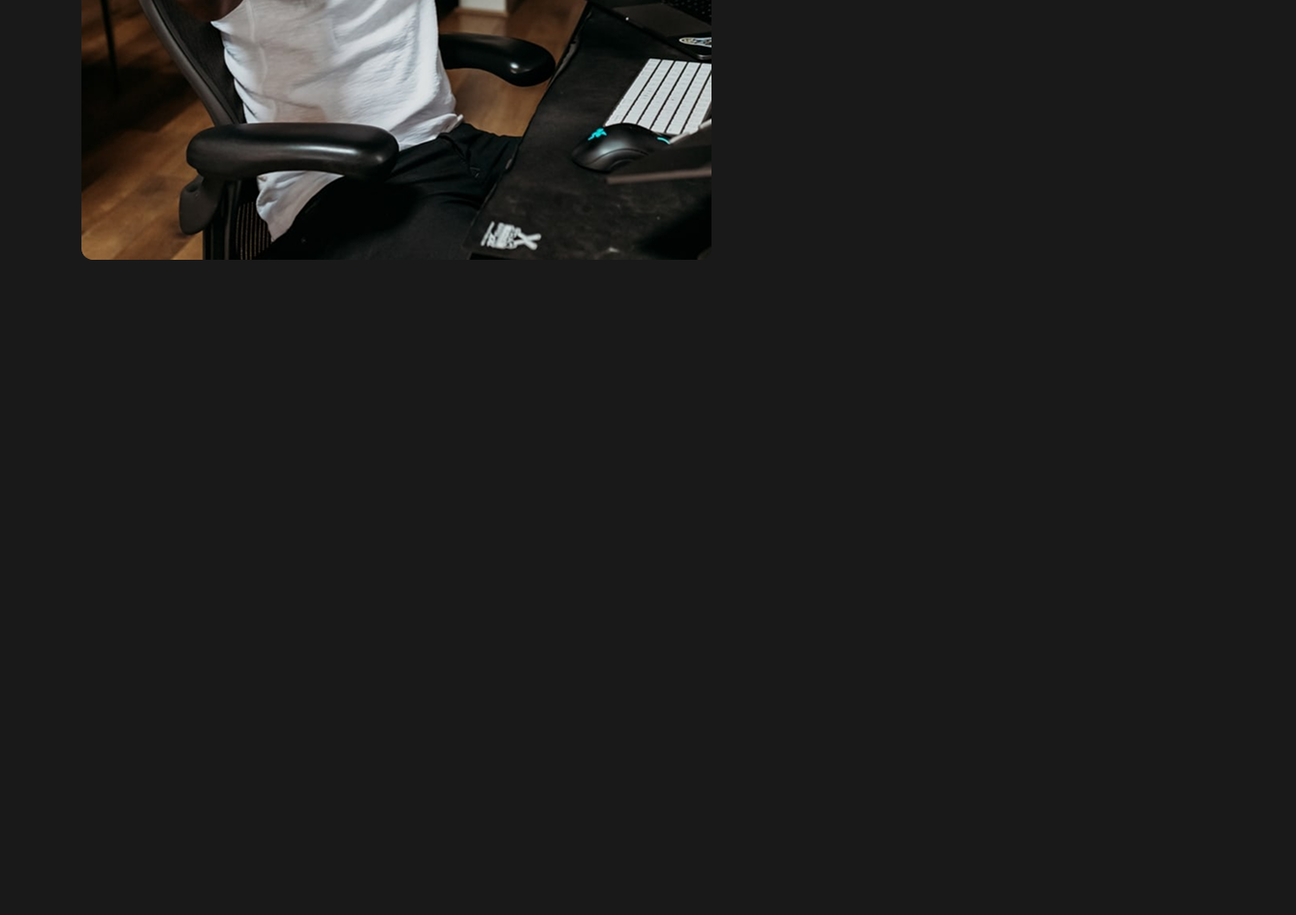
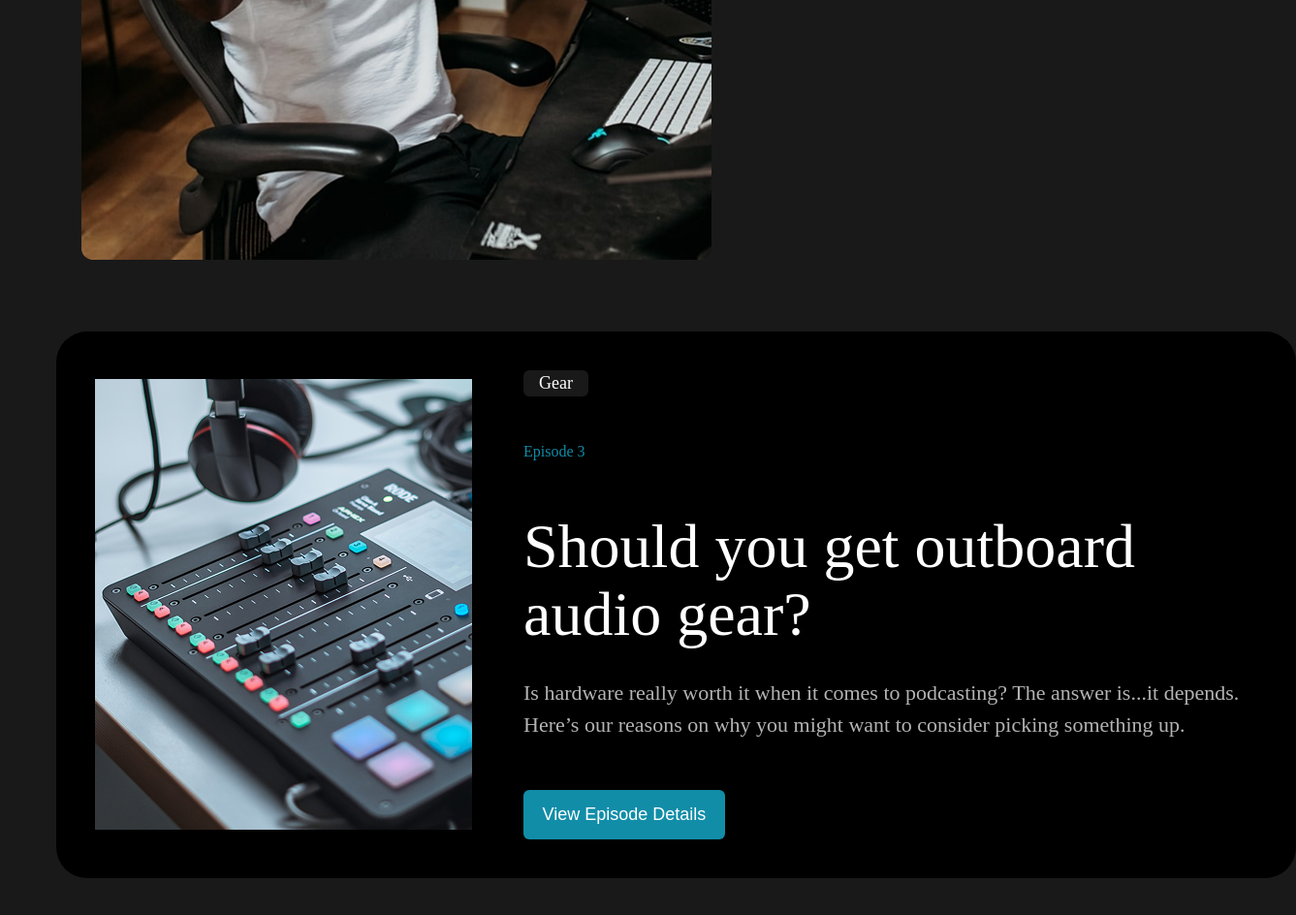
Before and after one commit to f3ixoa/figmaproject1, a plain HTML site: page index.html in a window 1280 px wide. Shown: the part 802-1746 px from the top of the page at 97% size, 1337 px wide, since content can reach past the window. Before the commit the page ends 1102 px from the top, so only its background shows below. Drawn offline with Linux system fonts and the light colour scheme.

Commit message:
second commit

```diff
--- a/index.html
+++ b/index.html
@@ -35,5 +35,17 @@
             </div>
         </div>
     </section>
+    <section class="s2">
+        <div class="card1">
+        <img src="/img/Frame.png" alt="image1">
+        <div class="card-block1">
+            <div class="Gear">Gear</div>
+            <div class="Episode">Episode 3</div>
+            <h1 class="h1card1">Should you get outboard audio gear?</h1>
+            <div class="textcard1">Is hardware really worth it when it comes to podcasting? The answer is...it depends. Here’s our reasons on why you might want to consider picking something up.</div>
+            <button class="btncard1">View Episode Details</button>
+        </div>
+    </div>
+    </section>
 </body>
 </html>
--- a/style.css
+++ b/style.css
@@ -50,3 +50,62 @@ ul a:hover{
 .icons{
     margin-right: 17px;
 }
+/*section 2*/
+.s2{
+    display: flex;
+    justify-content: space-between;
+    padding: 50px;
+}
+.card1{
+    display: flex;
+    background-color: #000000;
+    align-items: center;
+    gap: 53px;
+    color:white;
+    border-radius: 32px;
+    width: 1300px;
+    padding: 40px;
+    margin-bottom: 289px;;
+}
+.Gear{
+    width: fit-content;
+    font-weight: 400;
+    font-size: 18px;
+    line-height: 27px;
+    background-color: #191919;
+    border-radius: 6px;
+    padding: 0px 16px;
+    margin-bottom: 48px;
+}
+.Episode{
+    color: #118DA8;
+}
+.h1card1{
+    width: 701px;
+    height: 141px;
+    font-weight: 400;
+    font-size: 64px;
+    line-height: 70.4px;
+    margin-bottom: 28px;
+}
+.textcard1{
+    width: 757px;
+    height: 99px;
+    color:white;
+    opacity: 0.7;
+    font-weight: 400;
+    font-size: 22px;
+    line-height: 33px;
+    margin-bottom: 18px;
+}
+.btncard1{
+    width: 208px;
+    height: 51px;
+    font-size: 18px;
+    font-weight: 400;
+    line-height: 27px;
+    background-color: #118DA8;
+    color: white;
+    border:none;
+    border-radius: 6px;
+}
```
Also changed, not shown: img/Frame.png (added).
